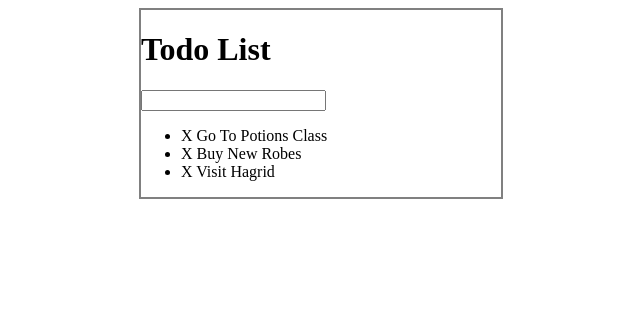
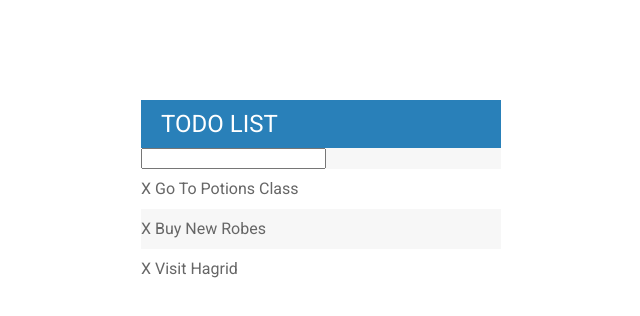
Before and after one commit to CryptoCastillo/Projects, a plain HTML site: page TodolistProject/index.html in a window 1280 px wide. Shown: the whole page, without its empty margins (319-959 px from the left). Drawn offline with Linux system fonts and the light colour scheme.

Commit message:
Update
Issue: input bar is still not correct size. needs to be associated with box model. please create issue. :joy:

```diff
--- a/TodolistProject/assets/css/todos.css
+++ b/TodolistProject/assets/css/todos.css
@@ -1,7 +1,55 @@
+
+h1 {
+	background: #2980b9;
+	color: white;
+	margin: 0;
+	padding: 10px 20px;
+	text-transform: uppercase;
+	font-size: 24px;
+	font-weight: normal;
+}
+
+ul {
+	list-style: none;
+	margin: 0;
+	padding: 0;
+}
+
+body {
+font-family: 'Roboto', sans-serif;
+
+}
+
+li{
+	background: #fff;
+	height: 40px;
+	line-height: 40px;
+	color: #666;
+}
+
+li:nth-child(2n){
+	background: #f7f7f7;
+}
+
+input: {
+	font-size: 18px
+	background-color: #f7f7f7;
+	width: 100%;
+	padding: 13px 13px 13px 20px;
+	box-sizing: border-box;
+}
+
+input:focus{
+	background: #fff;
+	border: 3px solid #2980b9;
+	outline: none;
+}
+
 #container {
 	width: 360px;
-	margin: 0 auto;
-	border: 2px solid gray;
+	margin: 100px auto;
+	background: #f7f7f7;
+	box-shadow: 0 0 3px rgba(0,0,0, 0,1);
 }
 
 .completed {
--- a/TodolistProject/index.html
+++ b/TodolistProject/index.html
@@ -3,6 +3,7 @@
 <head>
 	<title>To-Do List </title>
 	<link rel="stylesheet" type="text/css" href="assets/css/todos.css">
+	<link href="https://fonts.googleapis.com/css?family=Roboto:400,500,700" rel="stylesheet">
 </head>
 <body>
 	<div id="container">
```
